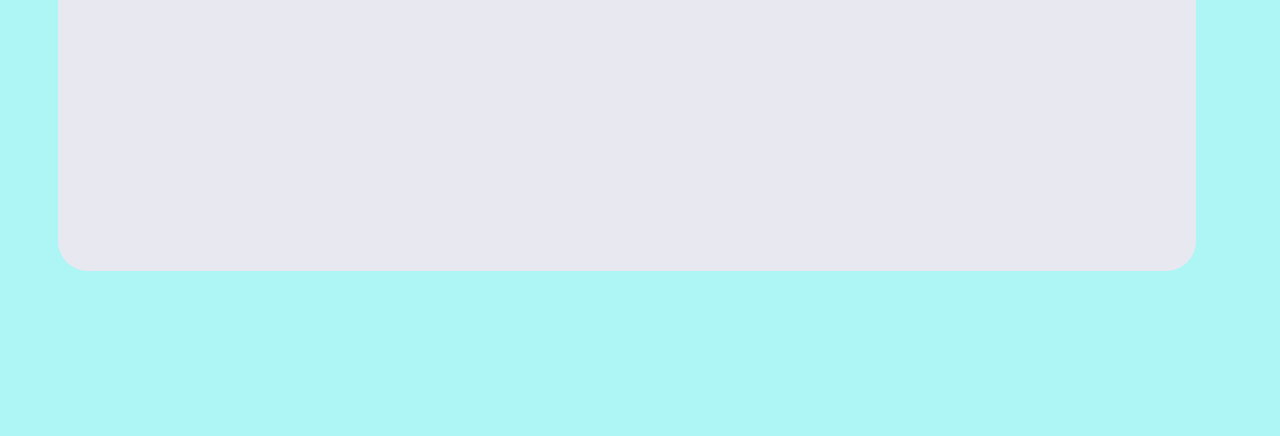
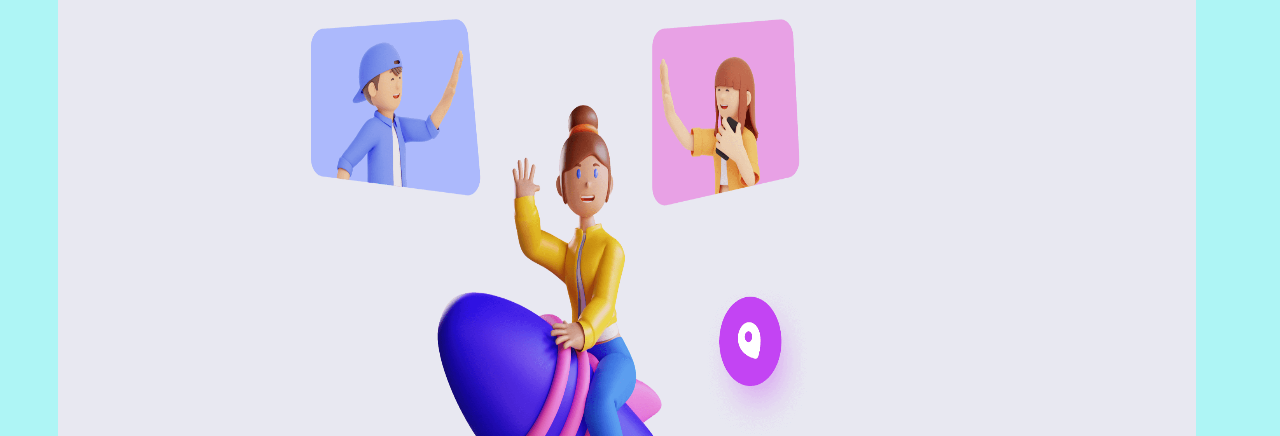
Before and after one commit to eshe-aziz/git-flow-test, a plain HTML site: page index.html in a window 1280 px wide. Shown: the part 364-800 px from the top of the page. Drawn offline with Linux system fonts and the light colour scheme.

Commit message:
added new file

```diff
--- a/index.html
+++ b/index.html
@@ -9,6 +9,12 @@
 <body>
     <div id="page">
         <h1>Hyra App</h1>
-</div>
+                    <img src="./image/hero_image.png" alt="" id="image">
+                </form>
+        </body>
+        </html>
+
+        </div>
+
 </body>
 </html>
--- a/style.css
+++ b/style.css
@@ -12,3 +12,10 @@ body{
     border: 3px none;
     border-radius: 30px;
 }
+#image{
+    width: 500px;
+    height: 800px;
+    object-position: right;
+
+
+}
```
Also changed, not shown: image/hero_image.png (added).
